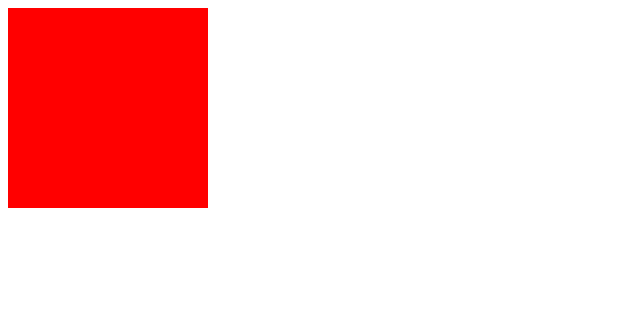
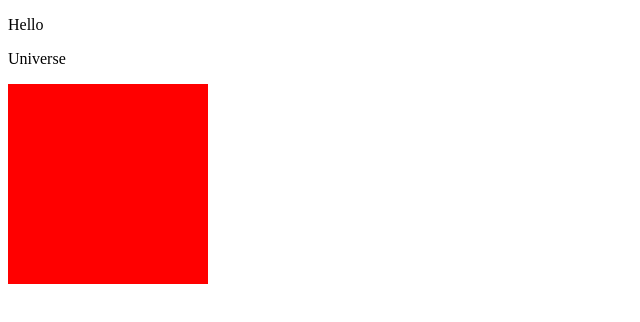
Before and after one commit to Prakhar-vaid24/test-repo, a plain HTML site: page index.html in a window 1280 px wide. Shown: the whole page, without its empty margins (0-640 px from the left). Drawn offline with Linux system fonts and the light colour scheme.

Commit message:
Updated index.html with new lines with universe

```diff
--- a/index.html
+++ b/index.html
@@ -21,6 +21,8 @@
     <section id="name"></section> -->
     <!-- <button onclick="backFunction()">Back</button>
     <button onclick="forwardFunction()">Forward</button> -->
+    <p>Hello</p>
+    <p>Universe</p>
     <div id="box"></div>
     <script>
         // function backFunction(){
```
